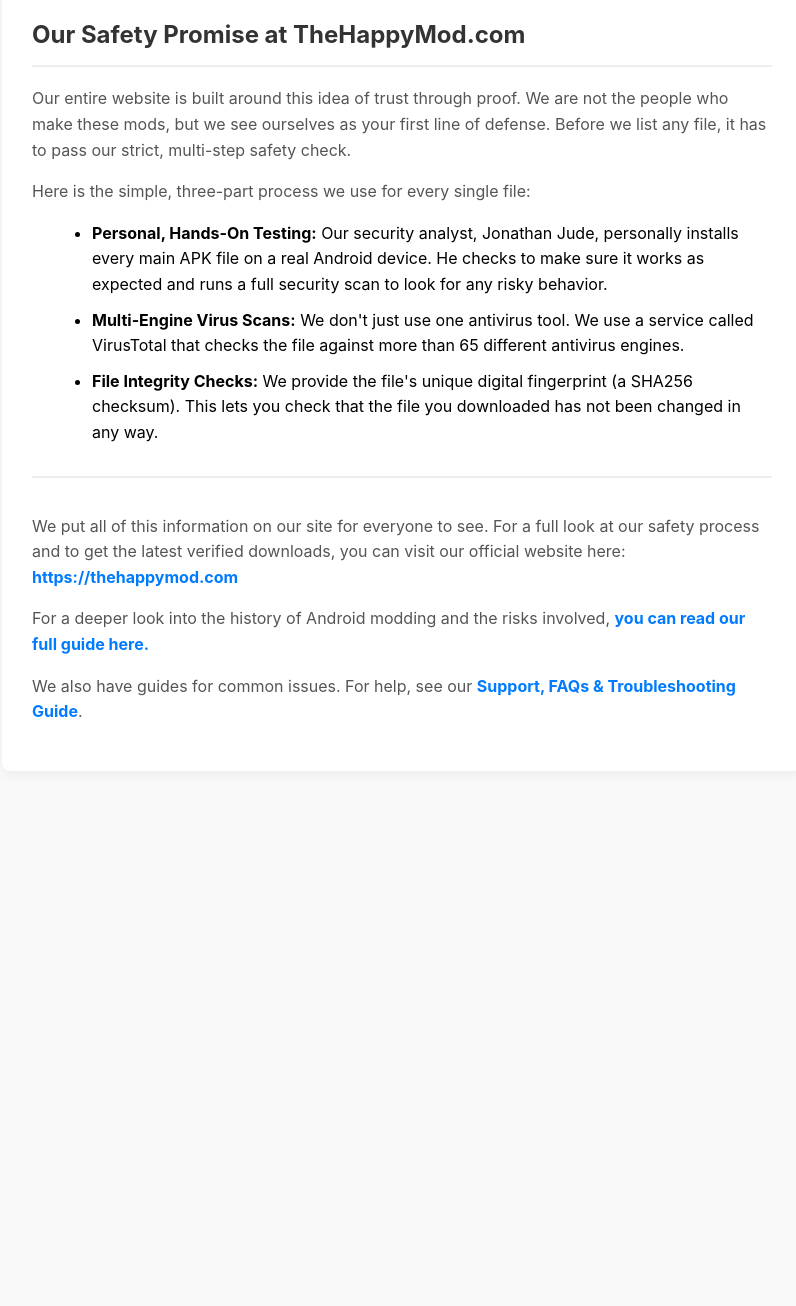
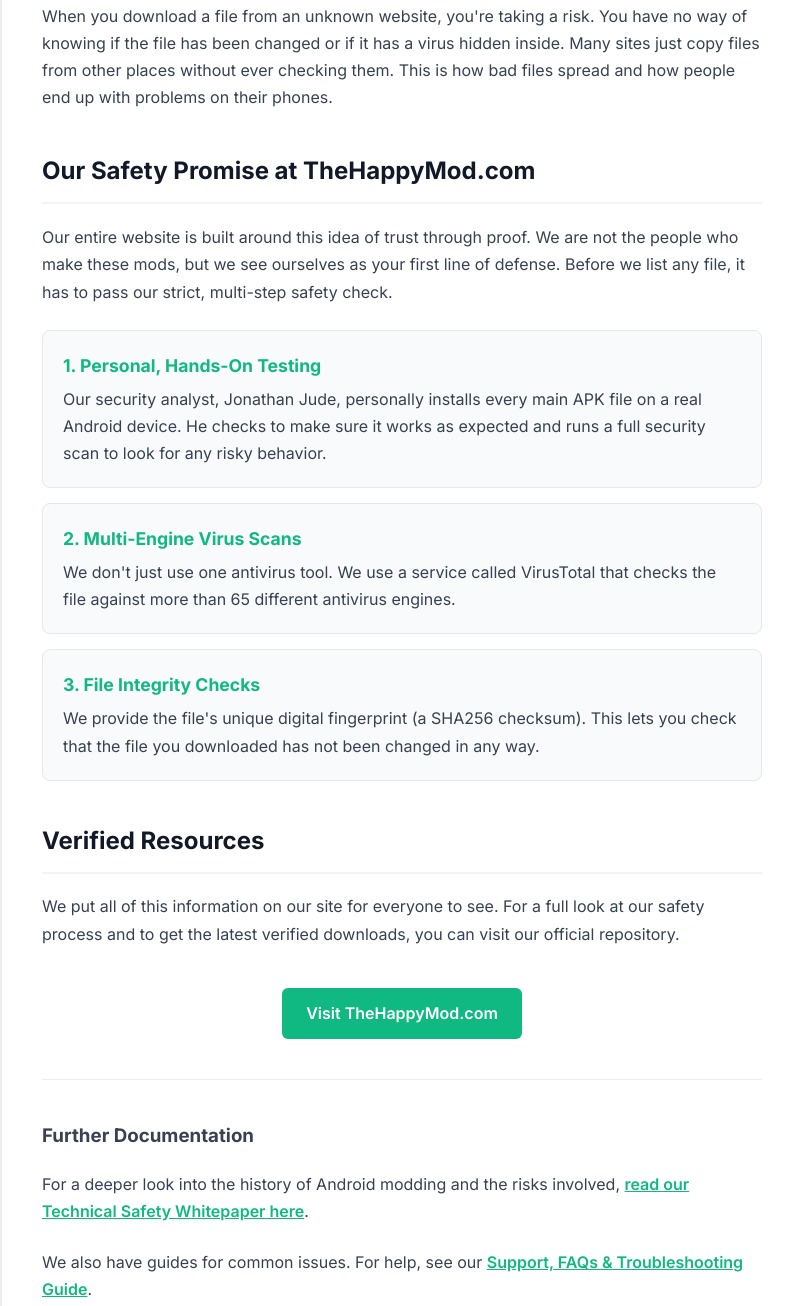
Before and after one commit to TheHappyMod/TheHappyMod.github.io, a plain HTML site: page index.html in a window 1280 px wide. Shown: the part 506-1812 px from the top of the page, without its empty margins (238-1034 px from the left). Before the commit the page ends 1297 px from the top, so only its background shows below. Drawn offline with Linux system fonts and the light colour scheme.

Commit message:
index.html

```diff
--- a/index.html
+++ b/index.html
@@ -3,56 +3,190 @@
 <head>
     <meta charset="UTF-8">
     <meta name="viewport" content="width=device-width, initial-scale=1.0">
-    <title>Our Safety Promise at TheHappyMod</title>
+    <meta name="description" content="Technical guide to safely installing Android APKs. Learn the zero-trust verification method used by TheHappyMod.">
+    <meta name="author" content="Jonathan Jude">
+    <title>Android APK Safety Protocol | TheHappyMod Security Hub</title>
+
+    <link href="https://fonts.googleapis.com/css2?family=Inter:wght@400;600;700&display=swap" rel="stylesheet">
+
     <style>
+        :root {
+            --primary-color: #10b981; /* HappyMod Green */
+            --text-color: #374151;
+            --heading-color: #111827;
+            --bg-color: #f3f4f6;
+            --card-bg: #ffffff;
+        }
+
         body {
-            font-family: -apple-system, BlinkMacSystemFont, "Segoe UI", Roboto, Helvetica, Arial, sans-serif;
-            line-height: 1.6;
-            padding: 20px;
+            font-family: 'Inter', sans-serif;
+            line-height: 1.7;
+            color: var(--text-color);
+            margin: 0;
+            padding: 0;
+            background-color: var(--bg-color);
+        }
+
+        /* Navigation Bar */
+        header {
+            background-color: #fff;
+            border-bottom: 1px solid #e5e7eb;
+            padding: 1rem 0;
+            box-shadow: 0 1px 2px rgba(0,0,0,0.05);
+        }
+
+        .nav-container {
             max-width: 800px;
             margin: 0 auto;
-            background-color: #f9f9f9;
+            padding: 0 20px;
+            display: flex;
+            justify-content: space-between;
+            align-items: center;
         }
-        .container {
-            background-color: #ffffff;
-            padding: 30px;
-            border-radius: 8px;
-            box-shadow: 0 4px 12px rgba(0,0,0,0.05);
+
+        .logo {
+            font-weight: 700;
+            font-size: 1.25rem;
+            color: var(--heading-color);
+            text-decoration: none;
         }
-        h1, h2 {
-            color: #333;
-            border-bottom: 2px solid #eee;
+
+        /* Main Content Layout */
+        main {
+            max-width: 800px;
+            margin: 40px auto;
+            padding: 0 20px;
+        }
+
+        article {
+            background-color: var(--card-bg);
+            padding: 40px;
+            border-radius: 12px;
+            box-shadow: 0 4px 6px -1px rgba(0, 0, 0, 0.1);
+        }
+
+        h1 {
+            font-size: 2.25rem;
+            color: var(--heading-color);
+            margin-bottom: 1.5rem;
+            line-height: 1.2;
+        }
+
+        h2 {
+            font-size: 1.5rem;
+            color: var(--heading-color);
+            margin-top: 2.5rem;
+            border-bottom: 2px solid #f3f4f6;
             padding-bottom: 10px;
         }
+
         p {
-            color: #555;
+            margin-bottom: 1.5rem;
         }
-        ul {
-            list-style-type: disc;
-            margin-left: 20px;
+
+        /* The "Safety Process" List Styling */
+        .process-list {
+            list-style: none;
+            padding: 0;
         }
-        li {
-            margin-bottom: 10px;
+
+        .process-list li {
+            background: #f9fafb;
+            border: 1px solid #e5e7eb;
+            border-radius: 8px;
+            padding: 20px;
+            margin-bottom: 15px;
         }
-        .footer-links {
-            margin-top: 30px;
-            border-top: 2px solid #eee;
-            padding-top: 20px;
+
+        .process-list strong {
+            color: var(--primary-color);
+            display: block;
+            margin-bottom: 5px;
+            font-size: 1.1rem;
         }
-        a {
-            color: #007bff;
+
+        /* Button Styling for Links */
+        .cta-button {
+            display: inline-block;
+            background-color: var(--primary-color);
+            color: white;
+            padding: 12px 24px;
+            border-radius: 6px;
+            text-decoration: none;
+            font-weight: 600;
+            margin-top: 10px;
+            transition: background-color 0.2s;
+        }
+
+        .cta-button:hover {
+            background-color: #059669;
             text-decoration: none;
         }
-        a:hover {
-            text-decoration: underline;
+
+        /* Footer */
+        footer {
+            text-align: center;
+            padding: 40px 0;
+            color: #6b7280;
+            font-size: 0.9rem;
+        }
+
+        footer a {
+            color: var(--primary-color);
+            text-decoration: none;
+        }
+
+        /* Mobile Responsiveness */
+        @media (max-width: 600px) {
+            article {
+                padding: 20px;
+            }
+            h1 {
+                font-size: 1.75rem;
+            }
         }
     </style>
+
+    <script type="application/ld+json">
+    {
+      "@context": "https://schema.org",
+      "@type": "TechArticle",
+      "headline": "A Simple Guide to Android APKs: Safety Protocols",
+      "image": "https://thehappymod.com/wp-content/uploads/2025/07/cropped-TheHappyMod-Logo.webp",
+      "author": {
+        "@type": "Person",
+        "name": "Jonathan Jude",
+        "url": "https://thehappymod.com/"
+      },
+      "publisher": {
+        "@type": "Organization",
+        "name": "TheHappyMod",
+        "logo": {
+          "@type": "ImageObject",
+          "url": "https://thehappymod.com/wp-content/uploads/2025/07/cropped-TheHappyMod-Logo.webp"
+        }
+      },
+      "datePublished": "2025-11-20",
+      "description": "A technical guide on verifying Android APK integrity using SHA256 and VirusTotal."
+    }
+    </script>
 </head>
 <body>
-    <div class="container">
+
+    <header>
+        <div class="nav-container">
+            <a href="https://thehappymod.com" class="logo">TheHappyMod Security</a>
+            <nav>
+                <a href="https://sites.google.com/view/thehappymodcom" style="text-decoration: none; color: #555; font-weight: 500;">Transparency Hub</a>
+            </nav>
+        </div>
+    </header>
+
+    <main>
+        <article>
             <h1>A Simple Guide to Android APKs: The Good, The Bad, and How to Stay Safe</h1>
 
-        <p>We all love getting the best features on our Android apps and games. Sometimes, that means looking for a "modded" version that gives you extra tools or unlocked levels. It’s a great way to get more from your device, but it also opens up a big question: how do you know if the files you download are safe?</p>
+            <p>We all love getting the best features on our Android apps and games. Sometimes, that means looking for a "modded" version that gives you extra tools or unlocked levels. It’s a great way to get more from your device, but it also opens up a big question: <strong>how do you know if the files you download are safe?</strong></p>
 
             <h2>The Big Problem: Trusting a Random File</h2>
             <p>When you download a file from an unknown website, you're taking a risk. You have no way of knowing if the file has been changed or if it has a virus hidden inside. Many sites just copy files from other places without ever checking them. This is how bad files spread and how people end up with problems on their phones.</p>
@@ -60,28 +194,45 @@
             <h2>Our Safety Promise at TheHappyMod.com</h2>
             <p>Our entire website is built around this idea of trust through proof. We are not the people who make these mods, but we see ourselves as your first line of defense. Before we list any file, it has to pass our strict, multi-step safety check.</p>
 
-        <p>Here is the simple, three-part process we use for every single file:</p>
-        <ul>
-            <li><strong>Personal, Hands-On Testing:</strong> Our security analyst, Jonathan Jude, personally installs every main APK file on a real Android device. He checks to make sure it works as expected and runs a full security scan to look for any risky behavior.</li>
-            <li><strong>Multi-Engine Virus Scans:</strong> We don't just use one antivirus tool. We use a service called VirusTotal that checks the file against more than 65 different antivirus engines.</li>
-            <li><strong>File Integrity Checks:</strong> We provide the file's unique digital fingerprint (a SHA256 checksum). This lets you check that the file you downloaded has not been changed in any way.</li>
+            <ul class="process-list">
+                <li>
+                    <strong>1. Personal, Hands-On Testing</strong>
+                    Our security analyst, Jonathan Jude, personally installs every main APK file on a real Android device. He checks to make sure it works as expected and runs a full security scan to look for any risky behavior.
+                </li>
+                <li>
+                    <strong>2. Multi-Engine Virus Scans</strong>
+                    We don't just use one antivirus tool. We use a service called VirusTotal that checks the file against more than 65 different antivirus engines.
+                </li>
+                <li>
+                    <strong>3. File Integrity Checks</strong>
+                    We provide the file's unique digital fingerprint (a SHA256 checksum). This lets you check that the file you downloaded has not been changed in any way.
+                </li>
             </ul>
 
-        <div class="footer-links">
-            <p>We put all of this information on our site for everyone to see. For a full look at our safety process and to get the latest verified downloads, you can visit our official website here:
-                <strong><a href="https://thehappymod.com" target="_blank">https://thehappymod.com</a></strong>
+            <h2>Verified Resources</h2>
+            <p>We put all of this information on our site for everyone to see. For a full look at our safety process and to get the latest verified downloads, you can visit our official repository.</p>
+
+            <div style="margin-top: 30px; text-align: center;">
+                <a href="https://thehappymod.com" class="cta-button">Visit TheHappyMod.com</a>
+            </div>
+
+            <hr style="margin: 40px 0; border: 0; border-top: 1px solid #eee;">
+
+            <h3>Further Documentation</h3>
+            <p>
+                For a deeper look into the history of Android modding and the risks involved,
+                <a href="https://sites.google.com/view/thehappymodcom" target="_blank" style="color: var(--primary-color); font-weight: 600;">read our Technical Safety Whitepaper here</a>.
             </p>
             <p>
-                <!-- This link points to your Google Stack Hub -->
-                For a deeper look into the history of Android modding and the risks involved,
-                <strong><a href="https://sites.google.com/view/thehappymod" target="_blank">you can read our full guide here.</a></strong>
+                We also have guides for common issues. For help, see our
+                <a href="https://thehappymod.com/happymod-support-faq/" target="_blank" style="color: var(--primary-color); font-weight: 600;">Support, FAQs & Troubleshooting Guide</a>.
             </p>
-            <p>
-                <!-- This links to a Pillar Page from your sitemap -->
-                We also have guides for common issues. For help, see our
-                <strong><a href="https://thehappymod.com/faqs-troubleshooting/" target="_blank">Support, FAQs & Troubleshooting Guide</a></strong>.
-            </p>
-        </div>
-    </div>
+        </article>
+    </main>
+
+    <footer>
+        <p>&copy; 2025 TheHappyMod Security Team. Authored by Jonathan Jude.</p>
+    </footer>
+
 </body>
 </html>
```
Lines whose indentation alone changed are shown as unchanged.
